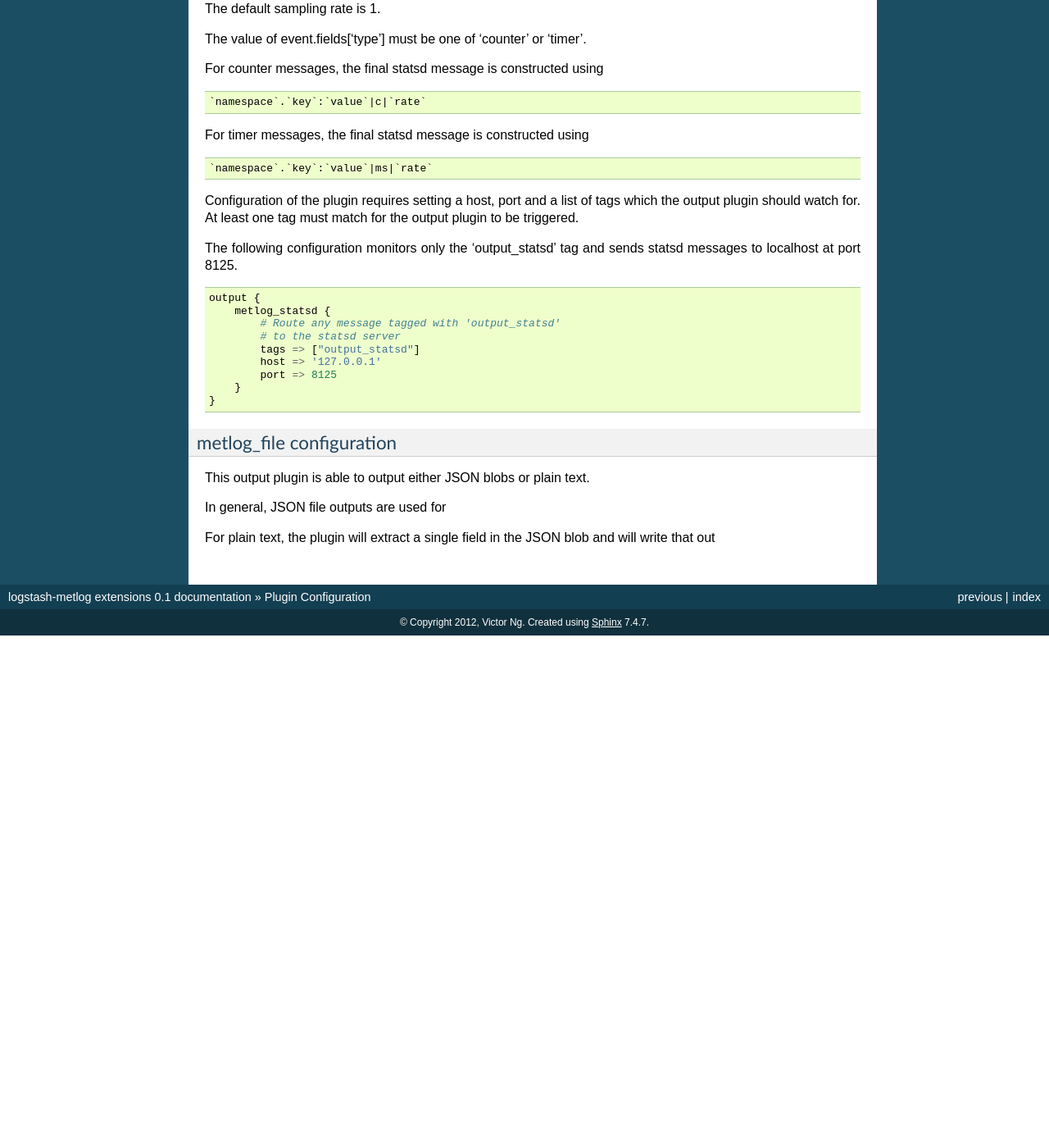
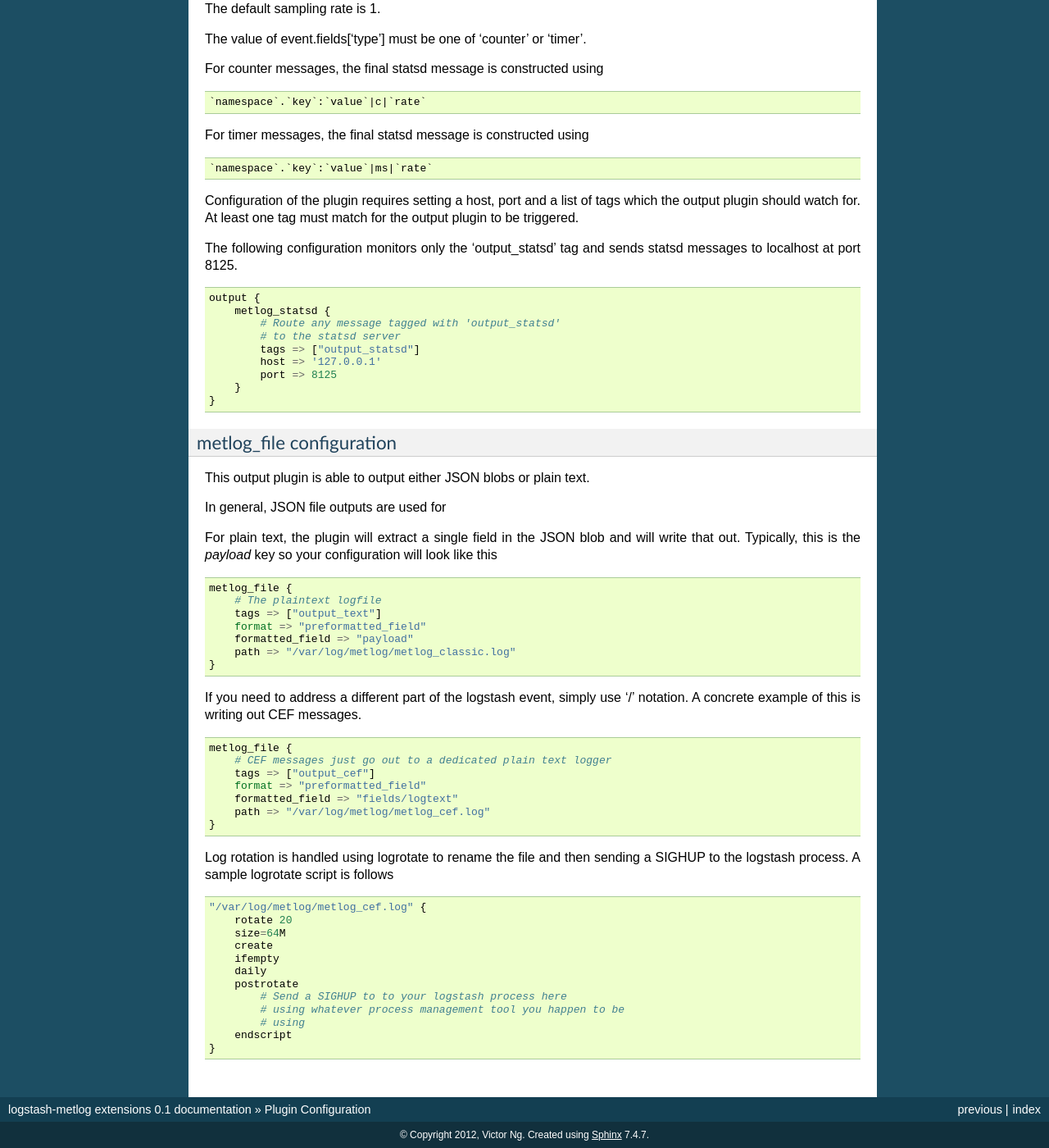
Before and after one commit to mozilla-services/logstash-metlog, a Sphinx documentation site: the page built from docs/source/config.rst, in a window 1280 px wide and 1400 px high, scrolled down 1880 px. Shown: the whole window at 82% size. Built offline with Sphinx 7.4.7, drawn with Linux system fonts in a browser that asks for light colours; before the commit the page ends 2655 px from its top, so only the background shows below that.

Commit message:
* added sphinx docs on how to get CEF logs to be emitted * added docs on how to get log rotation working for the metlog_file output plugin * added sample configuration demonstrating CEF logging to the tagfilter.conf file

```diff
--- a/docs/source/config.rst
+++ b/docs/source/config.rst
@@ -145,4 +145,42 @@ This output plugin is able to output either JSON blobs or plain text.
 In general, JSON file outputs are used for
 
 For plain text, the plugin will extract a single field in the JSON
-blob and will write that out
+blob and will write that out. Typically, this is the `payload` key so
+your configuration will look like this ::
+
+    metlog_file {
+        # The plaintext logfile
+        tags => ["output_text"]
+        format => "preformatted_field"
+        formatted_field => "payload"
+        path => "/var/log/metlog/metlog_classic.log"
+    }
+
+If you need to address a different part of the logstash event, simply
+use '/' notation. A concrete example of this is writing out CEF
+messages. ::
+
+    metlog_file {
+        # CEF messages just go out to a dedicated plain text logger
+        tags => ["output_cef"]
+        format => "preformatted_field"
+        formatted_field => "fields/logtext"
+        path => "/var/log/metlog/metlog_cef.log"
+    }
+
+Log rotation is handled using logrotate to rename the file and then
+sending a SIGHUP to the logstash process. A sample logrotate script is
+follows ::
+
+    "/var/log/metlog/metlog_cef.log" {
+        rotate 20
+        size=64M
+        create
+        ifempty
+        daily
+        postrotate
+            # Send a SIGHUP to to your logstash process here
+            # using whatever process management tool you happen to be
+            # using
+        endscript
+    }
```
Also changed, not shown: 1 other file.
